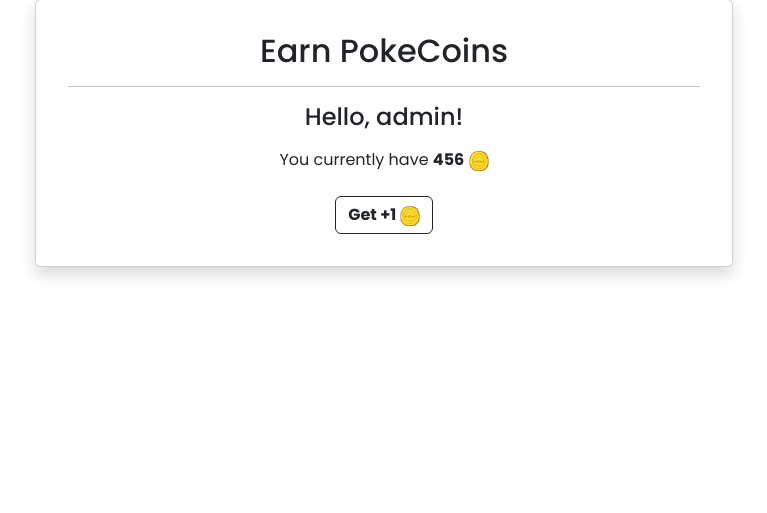
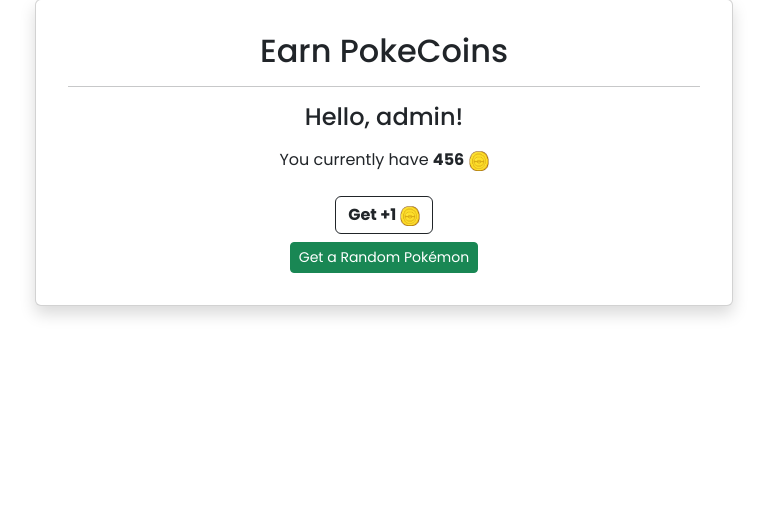
Before and after one commit to Hoccus/poketrade, a Django app: page /accounts/add-pokecoin/ in a window 1280 px wide. Shown: the part 118-631 px from the top of the page, without its empty margins (256-1023 px from the left). Run offline with Django 5.2, Linux system fonts and the light colour scheme; a user stored in the database is signed in; data comes from the database, SQL or seed files in the repository; both versions use the stored data as it was after the commit; some libraries are stand-ins or nearby versions.

Commit message:
label for when pokemon on market and random pokemon

```diff
--- a/accounts/templates/accounts/add_pokecoin.html
+++ b/accounts/templates/accounts/add_pokecoin.html
@@ -31,6 +31,13 @@
                             </button>
                         </form>
 
+
+                        <form method="post" action="{% url 'get-random-pokemon' %}" class="d-inline-block mt-2">
+                            {% csrf_token %}
+                            <button type="submit" class="btn btn-success btn-sm">
+                                Get a Random Pokémon
+                            </button>
+                        </form>
                     </div>
                 </div>
             </div>
--- a/accounts/urls.py
+++ b/accounts/urls.py
@@ -12,4 +12,5 @@
     path('reset/<uidb64>/<token>', auth_views.PasswordResetConfirmView.as_view(template_name="accounts/reset_password_confirm.html"), name="password_reset_confirm"),
     path('reset_password_complete', auth_views.PasswordResetCompleteView.as_view(template_name="accounts/reset_password_complete.html"), name="password_reset_complete"),
     path('add-pokecoin/', views.add_pokecoin, name='add-pokecoin'),
+    path('get-random-pokemon/', views.get_random_pokemon, name='get-random-pokemon'),
 ]
--- a/accounts/views.py
+++ b/accounts/views.py
@@ -59,3 +59,9 @@
         return redirect('add-pokecoin')
 
     return render(request, 'accounts/add_pokecoin.html')
+
+@login_required
+def get_random_pokemon(request):
+    if request.method == 'POST':
+        give_random_pokemons_to_user(request.user, count=1)
+    return redirect('collection.get_cards')
--- a/collection/templates/collection/index.html
+++ b/collection/templates/collection/index.html
@@ -18,6 +18,9 @@
                 <img src="{{ item.pokemon.image_url }}" class="card-img-top" style="width: 80px; margin: auto;" alt="{{ item.pokemon.name }}">
                 <div class="card-body p-1">
                   <h5>{{ item.pokemon.name }}</h5>
+                    {% if item.status == 'listed' %}
+                    <p>listed on market</p>
+                    {%endif%}
                 </div>
               </div>
             </a>
```
Also changed, not shown: db.sqlite3.
